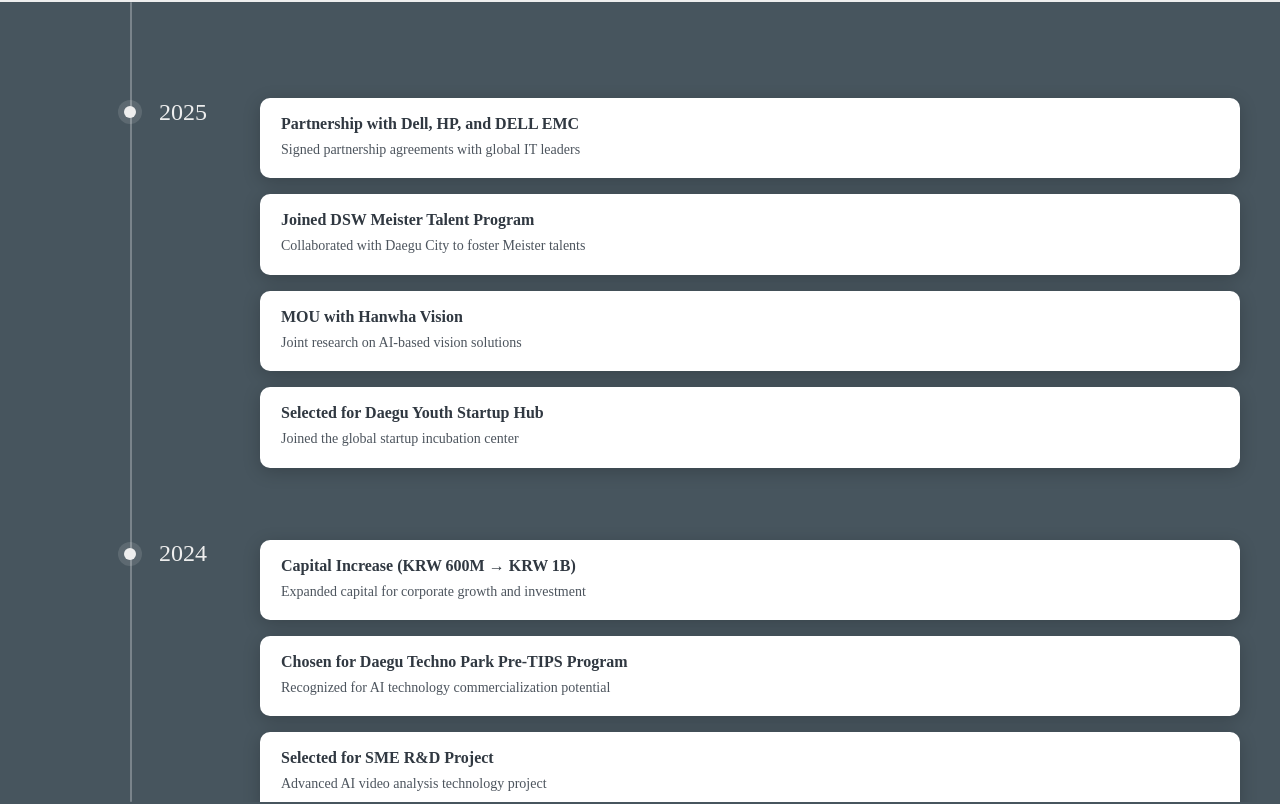
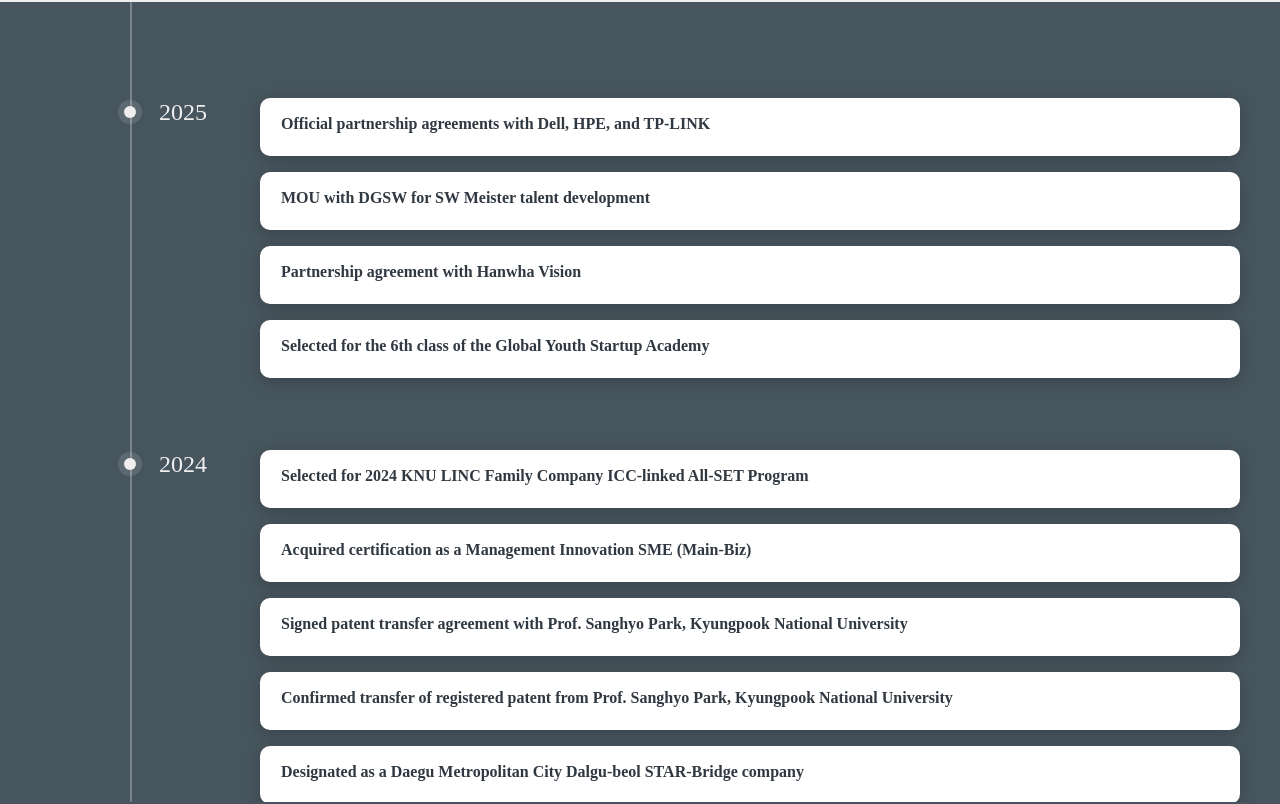
Before and after one commit to Bigtablet/bigtablet-homepage-web, a Next.js app: page /en/about in a window 1280 px wide. Shown: the part 1060-1864 px from the top of the page. Built offline with nearby package versions, Linux system fonts and the light colour scheme; no server answers.

Commit message:
fix: history array

```diff
--- a/messages/en.json
+++ b/messages/en.json
@@ -226,82 +226,48 @@
     },
     "history": {
       "2025": [
-        {
-          "id": "2025-01",
-          "title": "Partnership with Dell, HP, and DELL EMC",
-          "description": "Signed partnership agreements with global IT leaders"
-        },
-        {
-          "id": "2025-02",
-          "title": "Joined DSW Meister Talent Program",
-          "description": "Collaborated with Daegu City to foster Meister talents"
-        },
-        {
-          "id": "2025-03",
-          "title": "MOU with Hanwha Vision",
-          "description": "Joint research on AI-based vision solutions"
-        },
-        {
-          "id": "2025-04",
-          "title": "Selected for Daegu Youth Startup Hub",
-          "description": "Joined the global startup incubation center"
-        }
+        "Official partnership agreements with Dell, HPE, and TP-LINK",
+        "MOU with DGSW for SW Meister talent development",
+        "Partnership agreement with Hanwha Vision",
+        "Selected for the 6th class of the Global Youth Startup Academy"
       ],
       "2024": [
-        {
-          "id": "2024-12",
-          "title": "Selected as 2024 D.U.N.S Family Company",
-          "description": "Registered under global certification agency D&B"
-        },
-        {
-          "id": "2024-10",
-          "title": "ISO Certification (9001, 14001, 45001)",
-          "description": "Achieved major international certifications"
-        },
-        {
-          "id": "2024-08",
-          "title": "Selected for SME R&D Project",
-          "description": "Advanced AI video analysis technology project"
-        },
-        {
-          "id": "2024-06",
-          "title": "Chosen for Daegu Techno Park Pre-TIPS Program",
-          "description": "Recognized for AI technology commercialization potential"
-        },
-        {
-          "id": "2024-04",
-          "title": "Capital Increase (KRW 600M → KRW 1B)",
-          "description": "Expanded capital for corporate growth and investment"
-        }
+        "Selected for 2024 KNU LINC Family Company ICC-linked All-SET Program",
+        "Acquired certification as a Management Innovation SME (Main-Biz)",
+        "Signed patent transfer agreement with Prof. Sanghyo Park, Kyungpook National University",
+        "Confirmed transfer of registered patent from Prof. Sanghyo Park, Kyungpook National University",
+        "Designated as a Daegu Metropolitan City Dalgu-beol STAR-Bridge company",
+        "Acquired ISO 9001, ISO 14001, ISO 45001 certifications",
+        "Capital increase (from KRW 512.5M → KRW 1,012.5M)",
+        "Selected for joint project with KNU, Chonnam Univ., KNU Hospital, and Chonnam Univ. Hospital by Ministry of Science and ICT",
+        "Relocated headquarters to Suseong Univ. BI Center, Daegu",
+        "Selected for Daekyung Tech Holdings High J-Cuve Accelerating Program",
+        "Recognized as an Excellent Corporate Invention Compensation company",
+        "Selected for Pre-TIPS program",
+        "Acquired Venture Business Certification",
+        "Started joint industry-academia technology development project with Prof. Sanghyo Park, KNU Computer Science",
+        "Secured Seed investment (valuation of KRW 20B)",
+        "Transferred patent technology “Video Encoding using Neural Networks” from Prof. Sanghyo Park’s Video Intelligence Lab",
+        "Capital increase (from KRW 10M → KRW 50M)"
       ],
       "2023": [
-        {
-          "id": "2023-09",
-          "title": "Technology Transfer from KIMM",
-          "description": "Adopted smart camera vision technology"
-        },
-        {
-          "id": "2023-07",
-          "title": "Established Industry-Academia Research Center",
-          "description": "Opened dedicated AI vision analysis lab"
-        },
-        {
-          "id": "2023-04",
-          "title": "Graduated from Youth Startup Academy",
-          "description": "Completed 3rd cohort and selected as excellent company"
-        }
+        "Secured KRW 200M funding from Korea Technology Finance Corporation",
+        "Began development of digital signage camera-based foot traffic analysis service",
+        "Established company-affiliated research institute",
+        "Registered as a specialized industrial design company",
+        "Registered domestic patent “Method and device for controlling digital signage based on cloud”"
       ],
       "2022": [
-        {
-          "id": "2022-09",
-          "title": "Selected for Youth Startup Academy",
-          "description": "Recognized for AI-powered video analysis innovation"
-        },
-        {
-          "id": "2022-01",
-          "title": "Founded Bigtablet Inc.",
-          "description": "Headquarters established in Daegu Scale-up Hub"
-        }
+        "Graduated from Youth Startup Academy",
+        "Developed prototype of digital signage advertising monitor",
+        "Filed 4 patent applications for digital ad transmission software and digital signage foot traffic analysis services",
+        "Selected for Social Venture Youth Startup Support Program",
+        "Moved into Daegu Buk-gu Youth Startup Support Center (Youth Playground)",
+        "Selected for Social Economy Startup Support Program",
+        "Selected for Daegu Buk-gu Office Early Startup Support Program for Young Entrepreneurs",
+        "Converted into a corporation (Bigtablet Inc., capital KRW 10M)",
+        "Joined 12th class of Youth Startup Academy",
+        "Awarded at National Youth Startup Competition, Daegu Buk-gu"
       ]
     },
     "team": {
--- a/messages/ko.json
+++ b/messages/ko.json
@@ -226,82 +226,48 @@
     },
     "history": {
       "2025": [
-        {
-          "id": "2025-01",
-          "title": "Dell, HP, DELL EMC와의 파트너십 체결",
-          "description": "글로벌 메이저 IT 기업들과 협업 협정 체결"
-        },
-        {
-          "id": "2025-02",
-          "title": "DSW Meister 인재 육성 프로그램 협약",
-          "description": "대구시 주관 마이스터 인재 양성 협약 체결"
-        },
-        {
-          "id": "2025-03",
-          "title": "Hanwha Vision과의 협력 MOU 체결",
-          "description": "AI 기반 비전 솔루션 공동 연구"
-        },
-        {
-          "id": "2025-04",
-          "title": "대구청년창업허브 입주 기업 선정",
-          "description": "글로벌 스타트업 성장 지원센터 입주"
-        }
+        "Dell·HPE·TP-LINK 공식 파트너십 체결",
+        "대구소프트웨어마이스터고(DGSW) SW 마이스터 인재 양성 MOU 체결",
+        "한화비전과 파트너십 체결",
+        "글로벌 청년창업사관학교 6기 선정"
       ],
       "2024": [
-        {
-          "id": "2024-12",
-          "title": "2024 D.U.N.S Family Company 선정",
-          "description": "국제 인증 기관 D&B 등록"
-        },
-        {
-          "id": "2024-10",
-          "title": "대구시 비전창업센터 입주 및 ISO 인증 획득",
-          "description": "ISO 9001, 14001, 45001 인증 취득"
-        },
-        {
-          "id": "2024-08",
-          "title": "중소벤처기업부 R&D 과제 선정",
-          "description": "AI 영상 분석 기술 고도화 과제 수행"
-        },
-        {
-          "id": "2024-06",
-          "title": "대구테크노파크 Pre-TIPS 선정",
-          "description": "TIPS 연계형 AI 기술 스타트업 육성 프로그램 선정"
-        },
-        {
-          "id": "2024-04",
-          "title": "자본금 증액 (6억 원 → 10억 원)",
-          "description": "기업 성장 및 투자 유치를 위한 자본금 확충"
-        }
+        "2024 경북대 LINC 가족기업 ICC 연계 All-SET 프로그램 선정",
+        "경영혁신형 중소기업(Main-Biz) 인증 획득",
+        "경북대 박상효 교수와 특허 양도 계약 체결",
+        "경북대 박상효 교수 등록특허 양도 완료",
+        "대구광역시 달구벌 STAR-Bridge 기업 지정",
+        "ISO 9001·14001·45001 인증 획득",
+        "유상증자 (자본금 5억1,250만 → 10억1,250만 원)",
+        "과기정통부 산학병연 공동과제(경북대·전남대·경북대병원·전남대병원) 선정",
+        "대구 수성대학교 BI센터로 본사 이전",
+        "대경테크홀딩스 High J-Cuve 액셀러레이팅 프로그램 선정",
+        "기업 발명보상 우수기업 인정",
+        "Pre-TIPS 선정",
+        "벤처기업 인증 획득",
+        "경북대 컴퓨터학부 박상효 교수와 산학 공동기술개발 착수",
+        "시드 투자 유치(기업가치 200억 원)",
+        "경북대 영상지능연구실 ‘신경망을 이용한 비디오 인코딩’ 특허 기술 이전",
+        "유상증자 (자본금 1천만 → 5천만 원)"
       ],
       "2023": [
-        {
-          "id": "2023-09",
-          "title": "KIMM 기술이전 계약 체결",
-          "description": "AI 영상 기반 스마트카메라 기술 이전"
-        },
-        {
-          "id": "2023-07",
-          "title": "산학협력연구소 설립",
-          "description": "AI 비전 분석 전문 연구소 개소"
-        },
-        {
-          "id": "2023-04",
-          "title": "청년창업사관학교 졸업",
-          "description": "3기 졸업 및 우수기업 선정"
-        }
+        "기술보증기금 자금 지원 2억 원 확보",
+        "디지털 사이니지 카메라 기반 유동인구 분석 서비스 개발 착수",
+        "기업부설연구소 설립",
+        "전문(산업)디자인 기업 등록",
+        "국내 특허 등록: ‘클라우드 기반 디지털 사이니지 제어 장치 및 방법’"
       ],
       "2022": [
-        {
-          "id": "2022-09",
-          "title": "중소벤처기업진흥공단 청년창업사관학교 선정",
-          "description": "AI 기반 영상 분석 기술 스타트업 선정"
-        },
-        {
-          "id": "2022-01",
-          "title": "빅태블릿 주식회사 설립",
-          "description": "대구광역시 동구 스케일업허브 본사 설립"
-        }
+        "청년창업사관학교 졸업",
+        "디지털 사이니지 광고 모니터 프로토타입 개발",
+        "디지털 광고 전송 SW 및 사이니지 유동인구 분석 서비스 관련 특허 4건 출원",
+        "소셜벤처 청년창업 지원사업 선정",
+        "대구 북구 청년창업 지원센터(청년놀이터) 입주",
+        "사회적경제 창업 지원사업 선정",
+        "대구 북구청 청년 예비창업가 지원사업 선정",
+        "법인 전환(빅태블릿 주식회사, 자본금 1천만 원)",
+        "청년창업사관학교 12기 입교",
+        "전국 청년창업 경진대회(대구 북구) 수상"
       ]
     },
     "team": {
--- a/src/app/[locale]/about/page.tsx
+++ b/src/app/[locale]/about/page.tsx
@@ -8,27 +8,27 @@ import Team from "src/components/about/team";
 import type { HistoryItemType } from "src/types/about/history.type";
 import { useMessages } from "next-intl";
 
-type HistoryRaw = {
-    id: string;
-    title: string;
-    description?: string;
-    dateLabel?: string;
-};
+type HistoryRawItem =
+    | string
+    | { title: string; id?: string; description?: string; dateLabel?: string };
 
 const About = () => {
     const messages = useMessages() as any;
-
-    const historyByYear = (messages?.about?.history ?? {}) as Record<string, HistoryRaw[]>;
+    const historyByYear = (messages?.about?.history ?? {}) as Record<string, HistoryRawItem[]>;
 
     const items: HistoryItemType[] = Object.entries(historyByYear).flatMap(
         ([year, list]) =>
-            (Array.isArray(list) ? list : []).map((it) => ({
-                id: it.id,
-                year: Number(year),
-                title: it.title,
-                description: it.description,
-                dateLabel: it.dateLabel,
-            }))
+            (Array.isArray(list) ? list : []).map((it, idx) => {
+                const obj = typeof it === "string" ? { title: it } : it;
+                const id = obj.id ?? `${year}-${String(idx + 1).padStart(2, "0")}`;
+                return {
+                    id,
+                    year: Number(year),
+                    title: obj.title,
+                    description: obj.description,
+                    dateLabel: obj.dateLabel
+                };
+            })
     );
 
     return (
--- a/src/components/about/history/index.tsx
+++ b/src/components/about/history/index.tsx
@@ -22,7 +22,7 @@ const History = ({ items }: Props) => {
             .sort((a, b) => b - a)
             .map((y) => ({
                 year: y,
-                list: g[y].sort((a, b) => (a.id > b.id ? 1 : -1)),
+                list: g[y].slice().sort((a, b) => (a.id > b.id ? 1 : -1))
             }));
     }, [items]);
 
```
